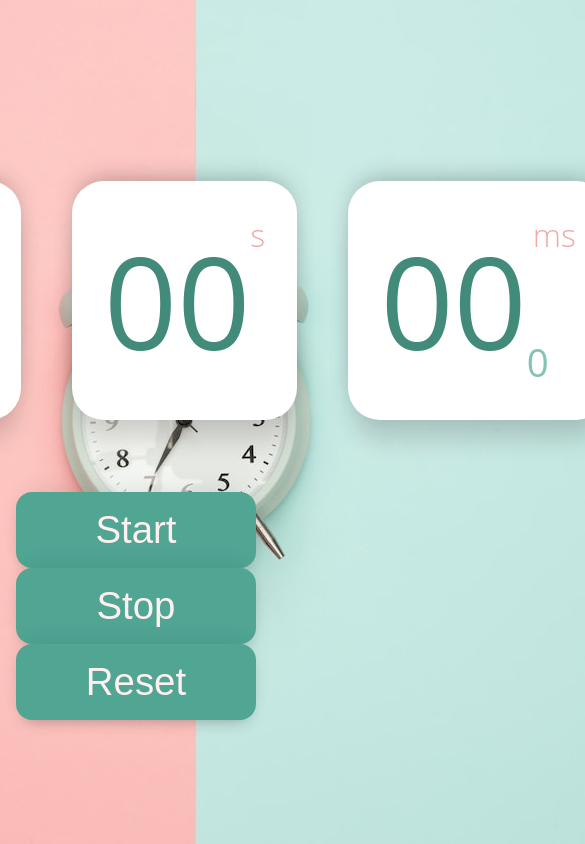
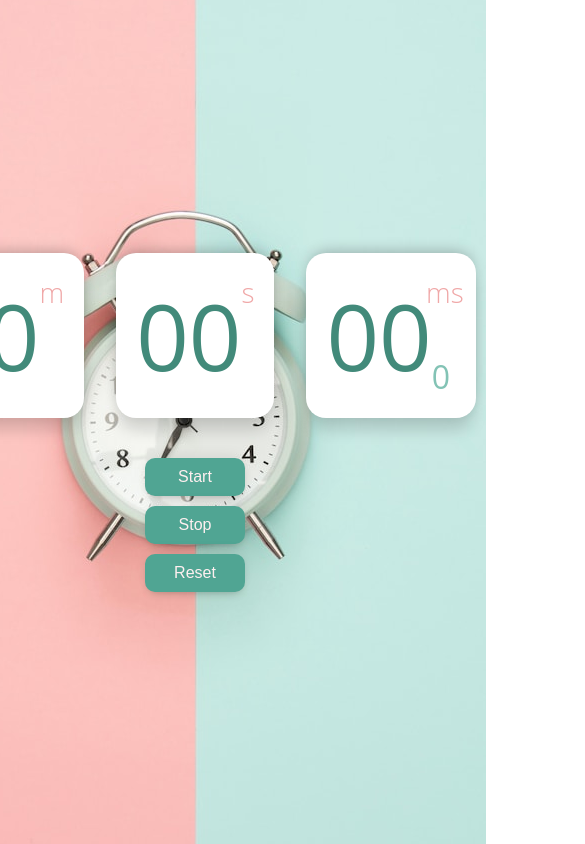
Before and after one commit to iamtowbee/StopwatchJS, a plain HTML site: page index.html in a window 390 px wide. Shown: the top 844 px of the page, 585 px wide, since content can reach past the window. Drawn offline with Linux system fonts and the light colour scheme.

Commit message:
Fix widths and media queries

```diff
--- a/style.css
+++ b/style.css
@@ -18,85 +18,85 @@ body {
   align-items: center;
   justify-content: center;
   height: 100vh;
-  font-size: 62.5%
 }
 
 .container1 {
   display: flex;
   flex-direction: row;
-  gap: 1.2rem;
+  gap: 12px;
+  margin-bottom: 20px;
 }
 
 .container1 .number {
-  font-size: 10rem;
+  font-size: 200px;
   font-weight: 400;
-  margin: 0 1rem;
+  margin: 0 10px;
   background-color: var(--secondary-color);
   /* box-shadow: 0 0 5px 0 var(--secondary-color); */
-  box-shadow: 0px 1.5rem 1.5rem -0.3rem rgba(0,0,0,0.15),0rem -0.5rem 1.5rem -0.5rem rgba(0,0,0,0.3);
+  box-shadow: 0px 15px 15px -3px rgba(0,0,0,0.15),0px -5px 15px -5px rgba(0,0,0,0.3);
   display: flex;
   justify-content: center;
   align-items: flex-start;
   color: #428A7A;
-  padding: 2rem;
-  border-radius: 2rem;
+  padding: 20px;
+  border-radius: 20px;
 }
 
 .container1 .number span {
-  font-size: 3rem;
+  font-size: 50px;
   font-weight: 200;
   color: #F0A8A8;
 }
 
 .number #decimal {
-  font-size: 4rem;
+  font-size: 64px;
   font-weight: 500;
   color: #83C3B5;
   align-self: flex-end;
 }
 
 .number #ms {
-  margin: 0 -2rem 0 -1rem;
+  margin: 0 -2rem 0 -2rem;
   position: relative;
   top: 0px; left: -2rem;
 }
 
 .container2 {
-  margin: 2rem;
+  margin: 20px;
 }
 
 .container2 button {
   color: #fef0f0;
   background-color: #50A593;
-  font-size: 2.5rem;
+  font-size: 32px;
   font-weight: 300;
-  padding: 1rem 2rem;
+  padding: 10px;
   border: none;
-  border-radius: 1rem;
-  margin: 1rem 2rem;
-  width: 20rem;
-  box-shadow: 0rem 0.5rem 1rem -0.5rem rgba(0, 0, 0, 0.3), 0px -0.5rem 1.5rem -0.5rem rgba(0,0,0,0.1);
+  border-radius: 10px;
+  margin: 10px 20px;
+  width: 200px;
+  box-shadow: 0px 5px 10px -5px rgba(0, 0, 0, 0.3),0px -5px 15px -5px rgba(0,0,0,0.1);
 }
 
 .container2 button:hover {
   background-color: #A0BAA0;
   color: #ffffff;
   cursor: pointer;
-  box-shadow: 0.3rem 0.5rem 1rem -0.5rem rgba(0,0,0,0.5), -0.3rem -0.5rem 1rem -0.5rem rgba(0,0,0,0.4);
+  box-shadow: 3px 5px 10px -5px rgba(0,0,0,0.5), -3px -5px 10px -5px rgba(0,0,0,0.4);
 }
 
 .container2 button:active {
-  box-shadow: 0.3rem 0.5rem 1rem -0.5rem rgba(0,0,0,0.25), -0.3rem -0.5rem 1rem -0.5rem rgba(0,0,0,0.25);
+  box-shadow: 3px 5px 10px -5px rgba(0,0,0,0.25), -3px -5px 10px -5px rgba(0,0,0,0.25);
 }
 
 @media (max-width: 1100px) {
 
 .container1 .number {
-  font-size: 10rem;
+  font-size: 100px;
   }
 
 .container1 .number span {
-    font-size: 2rem;
+    font-size: 20px;
   }
 
 .number #ms {
@@ -106,74 +106,54 @@ body {
   }
 
 .number #decimal {
-  font-size: 2.8rem;
+  font-size: 28px;
   align-self: flex-end;
   }
 }
 
-@media (max-width: 820px) {
-
-body {
-  flex-direction: column;
-}
-.container1 {
-  flex-direction: row;
-  margin: 3rem;
-  }
-
+@media (max-width: 800px) {
   .container1 .number {
-    margin: 1rem;
-    font-size: 8rem;
+    margin: 10px;
+    font-size: 92px;
   }
 
   .container2 button {
-    font-size: 2.4rem;
-    padding: 1rem;
-    width: 15rem;
-    margin: 0rem 0.5rem;
-
+    font-size: 32px;
+    padding: 16px;
+    width: 160px;
+    margin: 16px;
   }
 
   .container2 {
-    margin: 0.5rem;
+    margin: 5px;
+  }
+
+  .container1 .number span {
+    font-size: 28px;
+    font-weight: 200;
   }
 
   .number #ms {
-  margin: 0 -1rem 0 0;
+  margin: 0 -1rem 0 -1rem;
   position: relative;
-  top: 0px; left: -1rem;
+  top: 0px; left: -0.5rem;
   }
 
   .number #decimal {
-  font-size: 2.4rem;
+  font-size: 32px;
   align-self: flex-end;
   }
 }
 
-@media (max-width: 380px) {
+@media (max-width: 440px) {
   .container2 {
     display: flex;
     flex-direction: column;
   }
-
   .container2 button {
-    font-size: 2.4rem;
-    padding: 1rem;
-    width: 15rem;
-    margin: 0.5rem;
-  }
+    font-size: 16px;
+    padding: 10px;
+    width: 100px;
+    margin: 5px;
+    }
 }
-
-@media (max-width: 340px) {
-  .container2 {
-    display: flex;
-    flex-direction: column;
-  }
-
-  .container2 button {
-    font-size: 2.4rem;
-    padding: 1rem;
-    width: 15rem;
-    margin: 0.5rem;
-  }
-}
```
